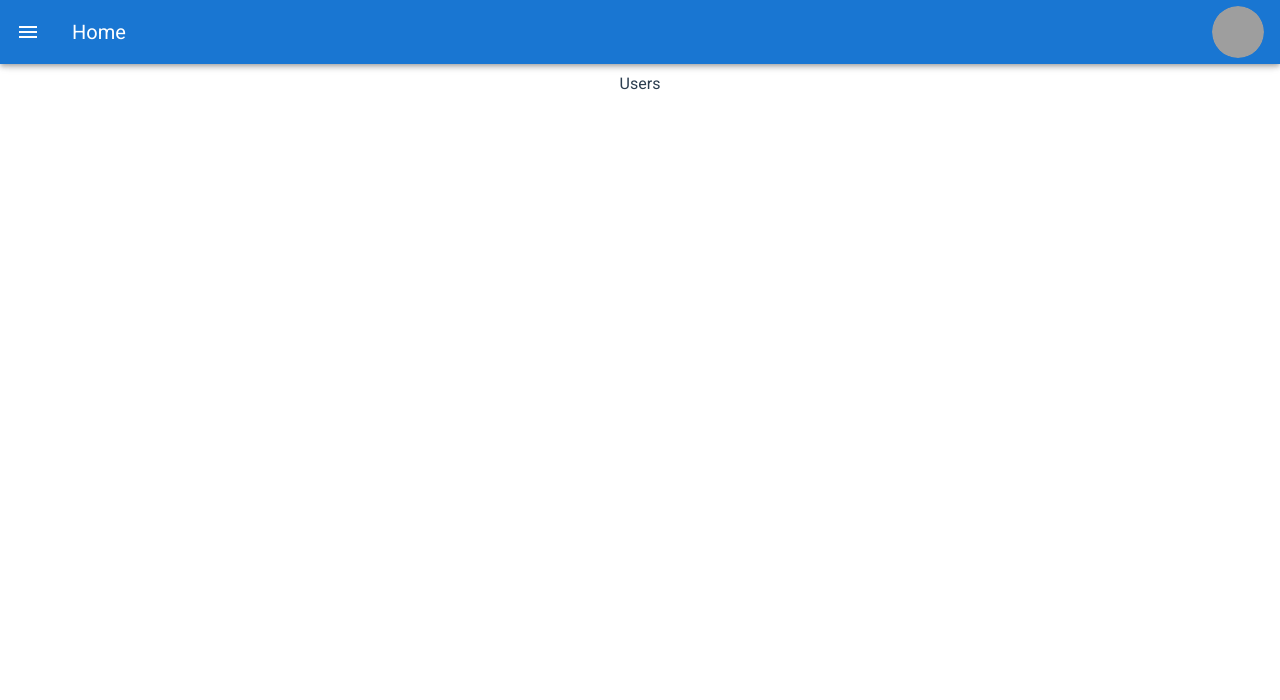
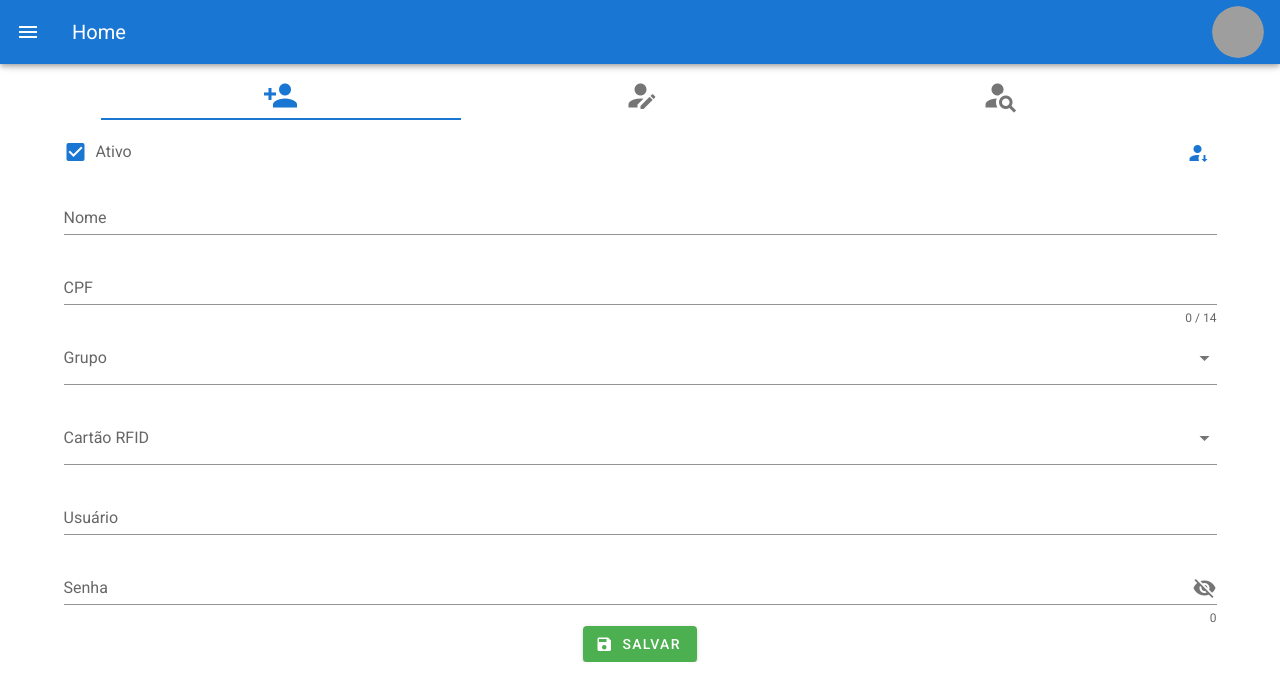
Before and after one commit to LuccasJSantos/access-control-vue, a Vue app: page /users in a window 1280 px wide. Shown: the top 700 px of the page. Built offline with nearby package versions, Linux system fonts and the light colour scheme; grey boxes are pictures that could not be loaded.

Commit message:
feat(component): (WIP) add Users and AddUser components
AddUser component is capable of handling user editing as well

```diff
--- /dev/null
+++ b/src/views/AddUser.vue
@@ -0,0 +1,114 @@
+<template>
+  <v-form ref="form" lazy-validation class="px-2">
+    <v-container class="d-flex align-center pa-0">
+      <v-checkbox v-model="active" label="Ativo"></v-checkbox>
+
+      <v-spacer></v-spacer>
+
+      <v-tooltip bottom v-if="!user">
+        <template v-slot:activator="{ on, attrs }">
+          <v-btn v-on="on" v-bind="attrs" color="primary" icon>
+            <v-icon light>mdi-account-arrow-down</v-icon>
+          </v-btn>
+        </template>
+        <span>Importar do SIGA</span>
+      </v-tooltip>
+    </v-container>
+
+    <v-text-field v-model="name" label="Nome" required></v-text-field>
+
+    <v-text-field
+      v-model="cpf"
+      required
+      label="CPF"
+      counter="14"
+    ></v-text-field>
+
+    <v-combobox
+      v-model="userRoles"
+      :items="['Aluno', 'Funcionário', 'Professor']"
+      label="Grupo"
+      multiple
+      chips
+    >
+      <template v-slot:selection="data">
+        <v-chip small color="primary" :key="JSON.stringify(data.item)">
+          {{ data.item }}
+        </v-chip>
+      </template>
+    </v-combobox>
+
+    <v-combobox
+      v-model="userRFID"
+      :items="['1042FA234', 'A14A845F8', '1E7CA93A9']"
+      label="Cartão RFID"
+      chips
+    >
+      <template v-slot:selection="data">
+        <v-chip small color="primary" :key="JSON.stringify(data.item)">
+          {{ data.item }}
+        </v-chip>
+      </template>
+    </v-combobox>
+
+    <v-text-field
+      v-model="username"
+      :disabled="Boolean(user)"
+      required
+      label="Usuário"
+    ></v-text-field>
+
+    <v-text-field
+      v-model="password"
+      :append-icon="showPassword ? 'mdi-eye' : 'mdi-eye-off'"
+      :type="showPassword ? 'text' : 'password'"
+      label="Senha"
+      hint="Mínimo de 8 caracteres"
+      counter
+      :disabled="Boolean(user)"
+      @click:append="showPassword = !showPassword"
+    ></v-text-field>
+
+    <v-tooltip bottom v-if="user">
+      <template v-slot:activator="{ on, attrs }">
+        <v-btn v-on="on" v-bind="attrs" color="primary" class="mr-6" icon>
+          <v-icon light>mdi-lock-reset</v-icon>
+        </v-btn>
+      </template>
+      <span>Reset de senha</span>
+    </v-tooltip>
+
+    <v-btn class="success">
+      <v-icon left>mdi-content-save</v-icon>
+      Salvar
+    </v-btn>
+  </v-form>
+</template>
+
+<script>
+export default {
+  name: "AddUser",
+  props: {
+    user: {
+      required: false,
+      type: Object,
+    },
+  },
+  data() {
+    return {
+      name: this.user?.name || "",
+      cpf: this.user?.cpf || "",
+      active: this.user?.active || true,
+      userRFID: this.user?.rfid || "",
+      userRoles: this.user?.roles || [],
+      username: this.user?.username || "",
+      password: this.user ? "12345678" : "",
+      showPassword: false,
+      roles: [],
+    };
+  },
+};
+</script>
+
+<style scoped>
+</style>
--- a/src/views/Users.vue
+++ b/src/views/Users.vue
@@ -1,10 +1,61 @@
 <template>
-  <div>Users</div>
+  <v-container>
+    <v-tabs v-model="tab" fixed-tabs>
+      <v-tab href="#mobile-tabs-5-1" class="primary--text">
+        <v-icon large>mdi-account-plus</v-icon>
+      </v-tab>
+
+      <v-tab href="#mobile-tabs-5-2" class="primary--text">
+        <v-icon large>mdi-account-edit</v-icon>
+      </v-tab>
+
+      <v-tab href="#mobile-tabs-5-3" class="primary--text">
+        <v-icon large>mdi-account-search</v-icon>
+      </v-tab>
+    </v-tabs>
+
+    <v-tabs-items v-model="tab">
+      <v-tab-item value="mobile-tabs-5-1">
+        <v-card flat>
+          <add-user></add-user>
+        </v-card>
+      </v-tab-item>
+
+      <v-tab-item value="mobile-tabs-5-2">
+        <v-card flat>
+          <add-user
+            :user="{
+              name: 'Luccas Josival da Silva Santos',
+              cpf: '000.123.345-09',
+              active: true,
+              rfid: 'A14A845F8',
+              roles: ['Professor', 'Funcionário'],
+              username: 'LSANTOS',
+            }"
+          ></add-user>
+        </v-card>
+      </v-tab-item>
+
+      <v-tab-item value="mobile-tabs-5-3">
+        <v-card flat>
+          <v-card-text>asdfasdfasdfasdfasdf</v-card-text>
+        </v-card>
+      </v-tab-item>
+    </v-tabs-items>
+  </v-container>
 </template>
 
 <script>
+import AddUser from "./AddUser.vue";
+
 export default {
   name: "Users",
+  components: { AddUser },
+  data() {
+    return {
+      tab: 0,
+    };
+  },
 };
 </script>
 
```
